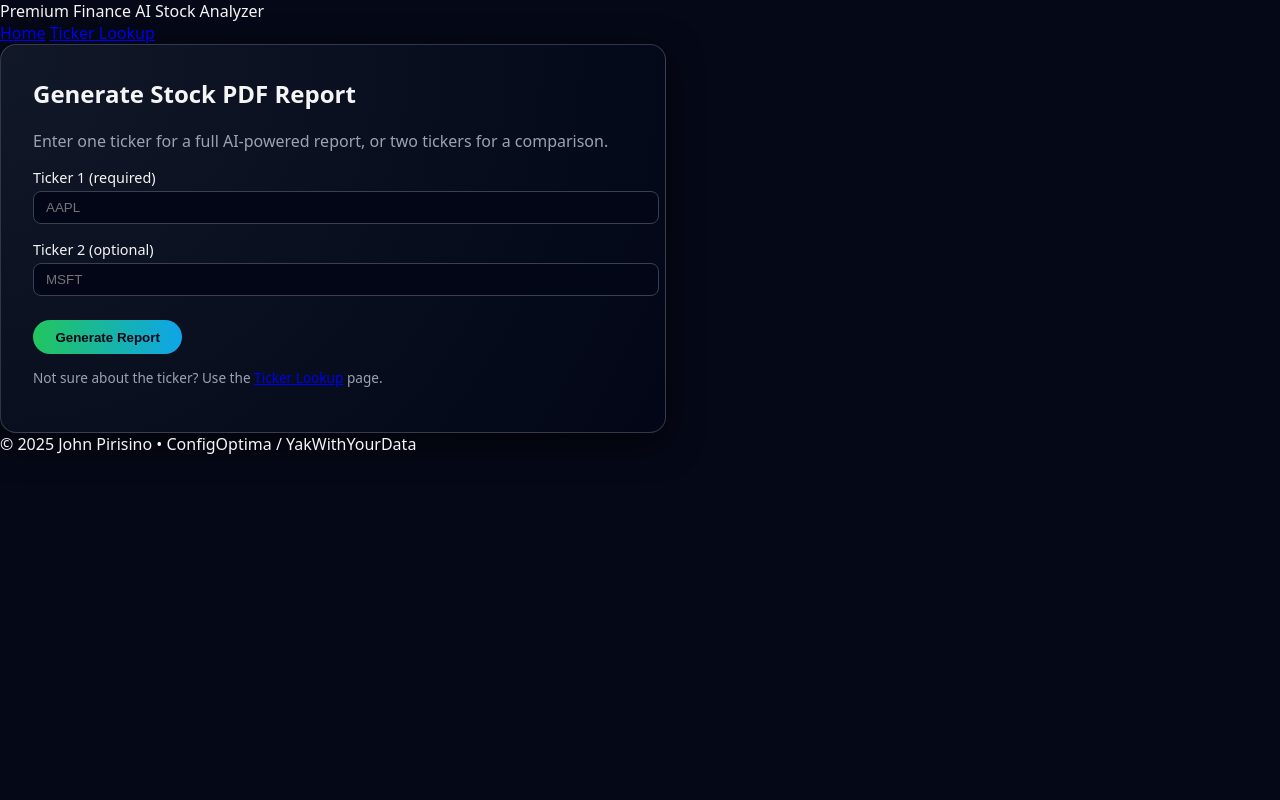
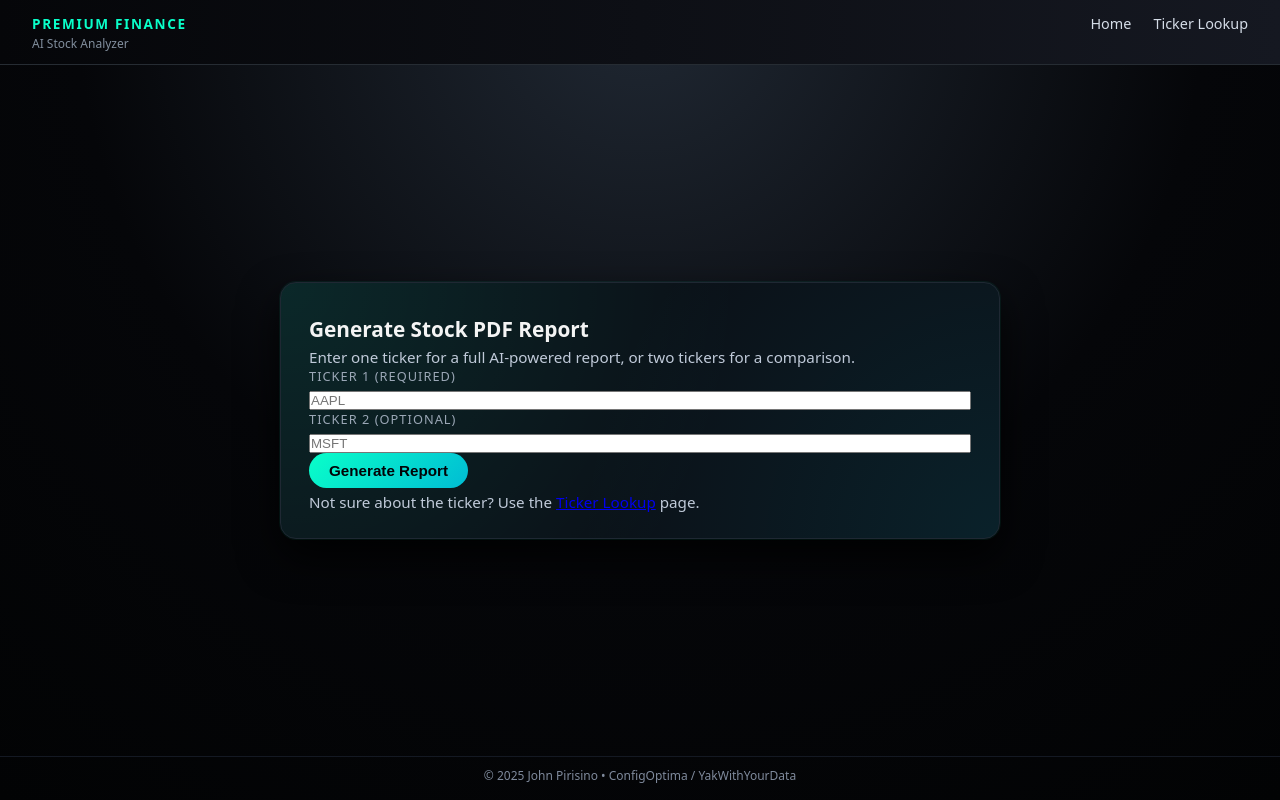
Before and after one commit to johnpirisino/stockwebapp, a Flask app: page / in a window 1280 px wide. Run offline with Flask 3, Linux system fonts and the light colour scheme.

Commit message:
Update style.css

```diff
--- a/static/style.css
+++ b/static/style.css
@@ -1,158 +1,230 @@
-body {
+/* Global reset / base */
+* {
+  box-sizing: border-box;
   margin: 0;
-  font-family: system-ui, -apple-system, BlinkMacSystemFont, "Segoe UI", sans-serif;
-  background: #050816;
-  color: #f5f5f5;
+  padding: 0;
 }
 
-.app-shell {
+html, body {
+  height: 100%;
+}
+
+body {
+  font-family: system-ui, -apple-system, BlinkMacSystemFont, "Segoe UI", sans-serif;
+  background: radial-gradient(circle at top, #202833 0, #050609 55%, #020304 100%);
+  color: #f4f4f4;
+}
+
+/* Layout */
+.page-wrapper {
   min-height: 100vh;
   display: flex;
   flex-direction: column;
 }
 
-.app-header, .app-footer {
-  padding: 1rem 2rem;
-  background: #0b1020;
-  border-bottom: 1px solid #20263a;
+.content-wrapper {
+  flex: 1;
+  display: flex;
+  align-items: center;
+  justify-content: center;
+  padding: 40px 16px;
 }
 
-.app-footer {
-  border-top: 1px solid #20263a;
-  border-bottom: none;
-  margin-top: auto;
-  text-align: center;
-  font-size: 0.8rem;
-  color: #9ca3af;
+/* Top bar */
+.top-bar {
+  display: flex;
+  justify-content: space-between;
+  align-items: baseline;
+  padding: 12px 32px;
+  border-bottom: 1px solid #262c33;
+  background: linear-gradient(to right, #050609, #151821);
 }
 
-.app-header h1 {
-  margin: 0 0 0.5rem;
-  font-size: 1.3rem;
+.brand {
+  display: flex;
+  flex-direction: column;
 }
 
-.app-header nav a {
-  color: #9ca3af;
-  margin-right: 1rem;
-  text-decoration: none;
-  font-size: 0.9rem;
-}
-.app-header nav a:hover {
-  color: #e5e7eb;
+.brand-main {
+  font-weight: 700;
+  letter-spacing: 0.12em;
+  text-transform: uppercase;
+  font-size: 0.85rem;
+  color: #09ffc9;
 }
 
-.app-main {
-  padding: 2rem;
-  display: flex;
-  justify-content: center;
+.brand-sub {
+  font-size: 0.75rem;
+  color: #a0b0c2;
+  opacity: 0.8;
+  margin-top: 2px;
 }
 
-.card-premium {
-  background: radial-gradient(circle at top left, #111827, #020617);
-  border-radius: 16px;
-  padding: 2rem;
-  max-width: 600px;
-  width: 100%;
-  box-shadow: 0 10px 35px rgba(0,0,0,0.6);
-  border: 1px solid rgba(148,163,184,0.3);
+/* Nav */
+.top-nav a {
+  color: #d5dde8;
+  text-decoration: none;
+  margin-left: 18px;
+  font-size: 0.9rem;
+  position: relative;
+  padding-bottom: 2px;
 }
 
-h2 {
-  margin-top: 0;
+.top-nav a::after {
+  content: "";
+  position: absolute;
+  left: 0;
+  bottom: -2px;
+  width: 0;
+  height: 2px;
+  background: linear-gradient(90deg, #09ffc9, #00bcd4);
+  transition: width 0.2s ease-out;
 }
 
-.muted {
-  color: #9ca3af;
+.top-nav a:hover::after {
+  width: 100%;
 }
 
-.small {
-  font-size: 0.85rem;
+/* Card */
+.card-premium {
+  background: radial-gradient(circle at 0 0, rgba(9, 255, 201, 0.1), transparent 60%),
+              radial-gradient(circle at 100% 100%, rgba(0, 188, 212, 0.1), transparent 55%),
+              #0b1017;
+  border-radius: 16px;
+  border: 1px solid #1f2833;
+  box-shadow:
+    0 0 0 1px rgba(9, 255, 201, 0.06),
+    0 18px 40px rgba(0, 0, 0, 0.85);
+  max-width: 720px;
+  width: 100%;
+  padding: 32px 28px 26px;
 }
 
-.form-grid {
-  display: grid;
-  grid-template-columns: 1fr;
-  gap: 1rem;
-  margin-top: 1rem;
+.card-premium h1,
+.card-premium h2 {
+  font-weight: 600;
+}
+
+.card-premium h1 {
+  font-size: 1.6rem;
+  margin-bottom: 6px;
+}
+
+.card-premium h2 {
+  font-size: 1.3rem;
+  margin-bottom: 4px;
+}
+
+.card-premium p {
+  font-size: 0.95rem;
+  color: #c0cad9;
+  margin-top: 4px;
+}
+
+/* Form */
+.form-row {
+  display: flex;
+  flex-wrap: wrap;
+  gap: 16px;
+  margin-top: 24px;
+}
+
+.form-group {
+  flex: 1;
+  min-width: 0;
+  display: flex;
+  flex-direction: column;
 }
 
 .form-group label {
-  display: block;
-  font-size: 0.9rem;
-  margin-bottom: 0.25rem;
+  font-size: 0.8rem;
+  text-transform: uppercase;
+  letter-spacing: 0.08em;
+  color: #9ba7b6;
+  margin-bottom: 6px;
 }
 
-.form-group input {
+.input-dark {
+  background: #05070b;
+  border: 1px solid #232c37;
+  border-radius: 8px;
+  padding: 9px 12px;
+  color: #f4f4f4;
+  font-size: 0.95rem;
+  outline: none;
   width: 100%;
-  padding: 0.5rem 0.75rem;
-  border-radius: 8px;
-  border: 1px solid #374151;
-  background: #020617;
-  color: #f9fafb;
 }
 
-.form-actions {
-  margin-top: 0.5rem;
+.input-dark:focus {
+  border-color: #09ffc9;
+  box-shadow: 0 0 0 1px rgba(9, 255, 201, 0.35);
+}
+
+/* Buttons */
+.btn-row {
+  margin-top: 24px;
+  display: flex;
+  align-items: center;
+  gap: 12px;
 }
 
 .btn-primary {
-  display: inline-block;
-  padding: 0.6rem 1.4rem;
+  background: linear-gradient(135deg, #09ffc9, #00bcd4);
   border-radius: 999px;
   border: none;
+  padding: 9px 20px;
+  color: #020307;
+  font-weight: 600;
+  font-size: 0.95rem;
   cursor: pointer;
-  background: linear-gradient(90deg,#22c55e,#0ea5e9);
-  color: #020617;
-  font-weight: 600;
-  text-decoration: none;
+  display: inline-flex;
+  align-items: center;
+  gap: 8px;
 }
 
 .btn-primary:hover {
-  opacity: 0.9;
+  filter: brightness(1.05);
 }
 
-.btn-small {
-  padding: 0.3rem 0.7rem;
+.btn-secondary {
+  background: transparent;
   border-radius: 999px;
-  background: #4b5563;
-  color: #f9fafb;
-  font-size: 0.8rem;
-  text-decoration: none;
+  border: 1px solid #394454;
+  padding: 8px 16px;
+  color: #c4cedd;
+  font-size: 0.9rem;
+  cursor: pointer;
 }
 
-.alert {
-  margin-bottom: 1rem;
-  padding: 0.6rem 0.9rem;
-  border-radius: 8px;
-  background: rgba(239,68,68,0.1);
-  border: 1px solid rgba(248,113,113,0.6);
-  color: #fecaca;
+.btn-secondary:hover {
+  border-color: #09ffc9;
 }
 
-.results-table {
-  margin-top: 1rem;
-  width: 100%;
-  border-collapse: collapse;
+/* Status / alerts */
+.alert-error {
+  margin-top: 16px;
+  padding: 10px 12px;
+  border-radius: 8px;
+  border: 1px solid #ff5252;
+  background: rgba(255, 82, 82, 0.12);
+  color: #ffcdd2;
   font-size: 0.9rem;
 }
 
-.results-table th,
-.results-table td {
-  border: 1px solid #1f2933;
-  padding: 0.4rem 0.6rem;
+.status-text {
+  margin-top: 18px;
+  font-size: 0.9rem;
+  color: #9ca8b9;
 }
 
-.results-table th {
-  background: #020617;
-}
-
+/* Spinner (processing page) */
 .spinner {
-  border: 6px solid #1f2937;
-  border-top: 6px solid #22c55e;
+  border: 6px solid #333;
+  border-top: 6px solid #09ffc9;
   border-radius: 50%;
   width: 48px;
   height: 48px;
-  margin: auto;
+  margin: 24px auto 6px;
   animation: spin 0.8s linear infinite;
 }
 
@@ -161,17 +233,16 @@
   100% { transform: rotate(360deg); }
 }
 
-.form-inline {
-  display: flex;
-  gap: 0.5rem;
-  margin-top: 1rem;
+/* Footer */
+.footer {
+  padding: 10px 24px 16px;
+  font-size: 0.75rem;
+  color: #7f8a9c;
+  text-align: center;
+  border-top: 1px solid #141923;
 }
 
-.form-inline input[type="text"] {
-  flex: 1;
-  padding: 0.4rem 0.7rem;
-  border-radius: 8px;
-  border: 1px solid #374151;
-  background: #020617;
-  color: #f9fafb;
+/* Helper */
+.text-center {
+  text-align: center;
 }
```
